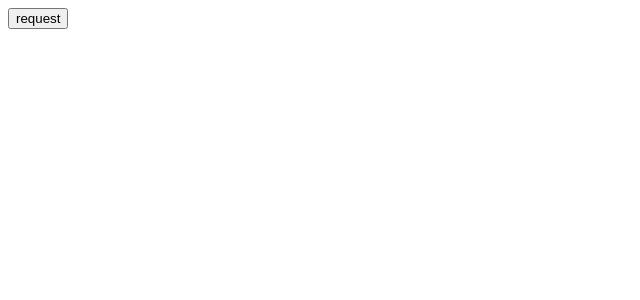
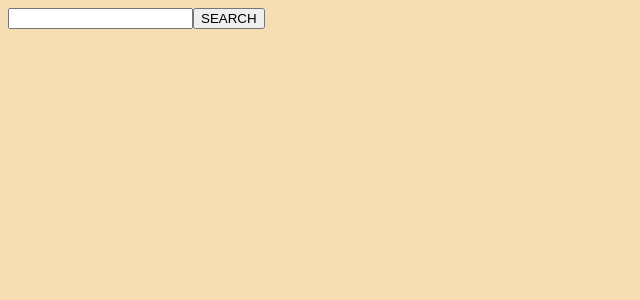
Before and after one commit to pl-pr-pm/react_redux-sandbox, a React (Create React App) app: page / in a window 1280 px wide. Shown: the top 300 px of the page, without its empty margins (0-640 px from the left). Built offline with nearby package versions, Linux system fonts and the light colour scheme.

Commit message:
giphyからgifを取得するAPP

```diff
--- /dev/null
+++ b/src/App.css
@@ -0,0 +1,19 @@
+body {
+  background-color: wheat;
+}
+
+.list {
+  height: 100vh;
+  display: flex;
+  flex-direction: column;
+  flex-wrap: wrap;
+  list-style: none;
+}
+
+.item {
+  width: 10%;
+}
+
+.image {
+  width: 100%;
+}
--- /dev/null
+++ b/src/components/Search.js
@@ -0,0 +1,2 @@
+import React from "react";
+import { render } from "react-dom";
--- a/src/index.js
+++ b/src/index.js
@@ -2,36 +2,59 @@ import React from "react";
 import { render } from "react-dom";
 import axios from "axios";
 
+import "./App.css";
+
 class App extends React.Component {
   constructor(props) {
     super(props);
-    this.state = { member: [] };
+    this.state = { giphyList: [], inputText: "" };
   }
 
-  memberList(list) {
-    const memberList = list.map((member) => {
+  // componentDidMount() {
+  //   //ライフサイクルメソッド： Appコンポーネントがレンダーされたタイミングで実行
+  //   this.giphyApi();
+  // }
+
+  renderImageList(list) {
+    const imageList = list.map((url) => {
       return (
-        <li>
-          {member.name} {member.age}
+        <li className="item">
+          <img className="image" src={url} />
         </li>
       );
     });
-    return <ul>{memberList}</ul>;
+
+    return <ul className="list">{imageList}</ul>;
   }
+
+  onChange = (e) => {
+    this.setState({ inputText: e.target.value });
+  };
+
+  onClick = () => {
+    this.giphyApi(this.state.inputText);
+    this.setState({ inputText: "" });
+  };
 
   render() {
     return (
       <>
-        <button onClick={this.getJson}>request</button>
-        {this.memberList(this.state.member)}
+        <input type="text" value={this.inputText} onChange={this.onChange} />
+        <button onClick={this.onClick}>SEARCH</button>
+        {this.renderImageList(this.state.giphyList)}
       </>
     );
   }
+  giphyApi = (searchText) => {
+    const search = searchText;
+    const key = "V6AU97qCSCYVmbIC5UDppEiVM1xnuO9E";
+    const limit = 3;
 
-  getJson = () => {
-    axios.get("https://myjson.dit.upm.es/api/bins/6xen").then((res) => {
-      console.log(res.data);
-      this.setState(res.data);
+    const url = `https://api.giphy.com/v1/gifs/search?q=${search}&api_key=${key}&limit=${limit}`;
+    axios.get(url).then((res) => {
+      const data = res.data.data;
+      const imageUrl = data.map((item) => item.images.downsized.url);
+      this.setState({ giphyList: imageUrl });
     });
   };
 }
```
Also changed, not shown: src/App.js (deleted, +0 -10 lines).
